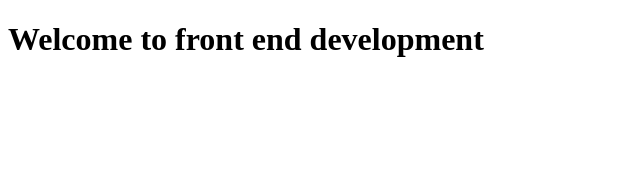
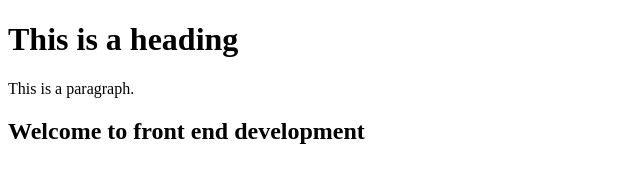
Before and after one commit to JaydinMarshall/coding-2, a plain HTML site: page FeDev/index.html in a window 1280 px wide. Shown: the whole page, without its empty margins (0-640 px from the left). Drawn offline with Linux system fonts and the light colour scheme.

Commit message:
fedev completeted ig

```diff
--- a/FeDev/index.html
+++ b/FeDev/index.html
@@ -5,8 +5,12 @@
 </head>
 <body>
 
-<h1>Welcome to front end development</h1>
+<h1>This is a heading</h1>
+<p>This is a paragraph.</p>
 
+<h2 id="demo"> </h2>
 
 </body>
 </html>
+
+<script src="logic.js"></script>
--- a/FeDev/logic.js
+++ b/FeDev/logic.js
@@ -1,3 +1,5 @@
-<script>
-document.getElementById("demo").innerHTML = "JS file connected";
-</script>
+console.log("js connected")
+
+var msg = "welcome to Front End Development"
+
+document.getElementById("demo").innerHTML = "Welcome to front end development";
```
